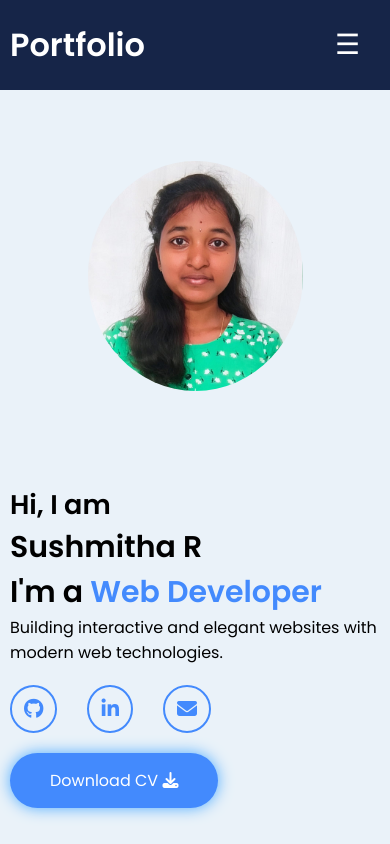
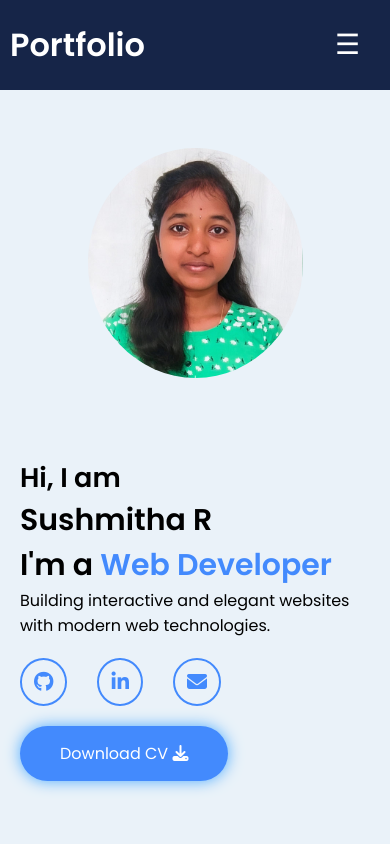
Before and after one commit to Sushmitha-1412/Myportfolio, a plain HTML site: page index.html in a window 390 px wide. Shown: the top 844 px of the page. Drawn offline with Linux system fonts and the light colour scheme.

Commit message:
Final portfolio update

```diff
--- a/style.css
+++ b/style.css
@@ -458,11 +458,12 @@ h1, h2, p, a, button {
   height: 230px;
   width: 215px;
   border-radius: 50%;
-  margin-top: 35px;
+  margin-top: 5px;
 }
 .home1 {
   text-align: left;
-  padding: 10px;
+  padding: 20px;
+  margin-top: -40px;
 }
 .hi {
   font-size: 27px;
```
